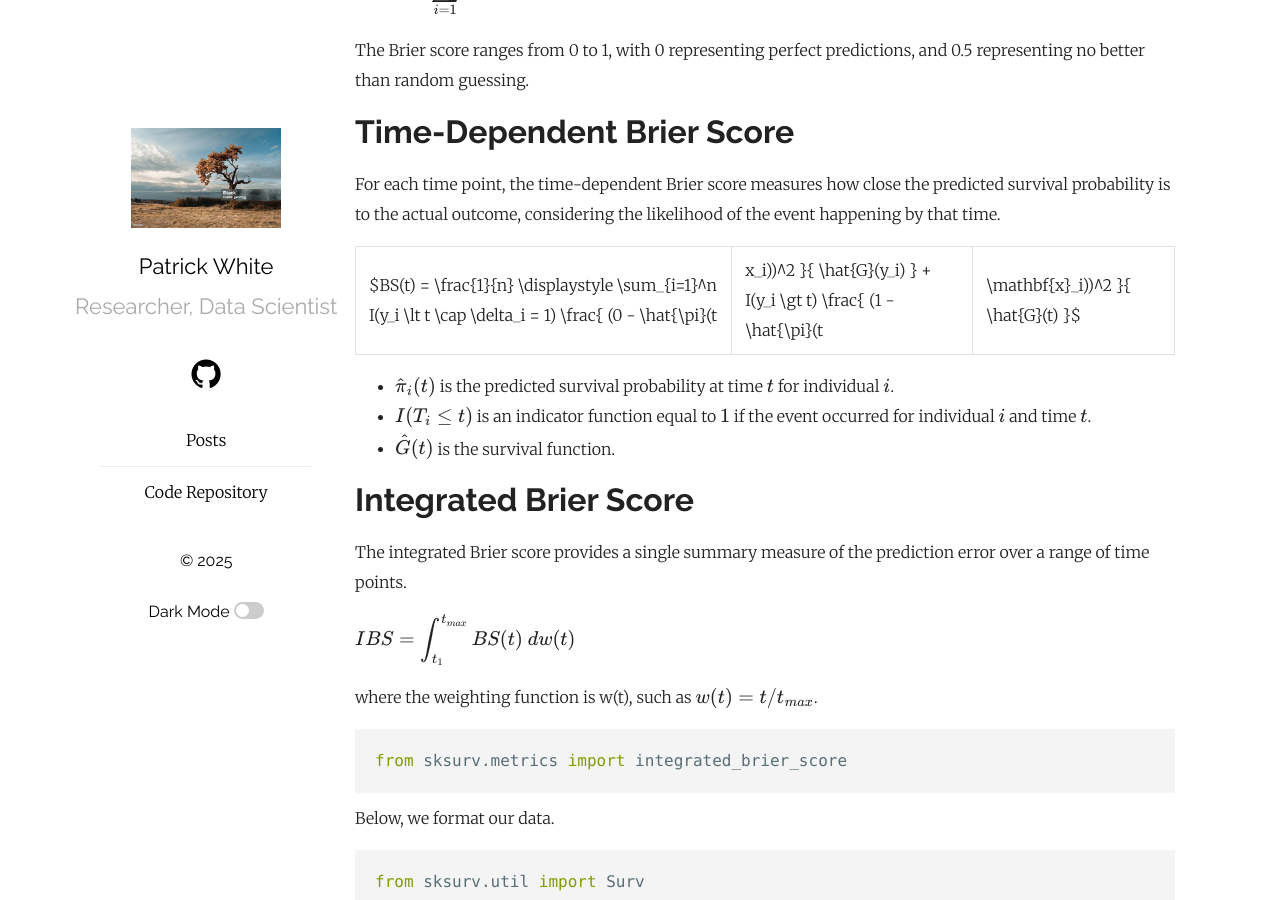
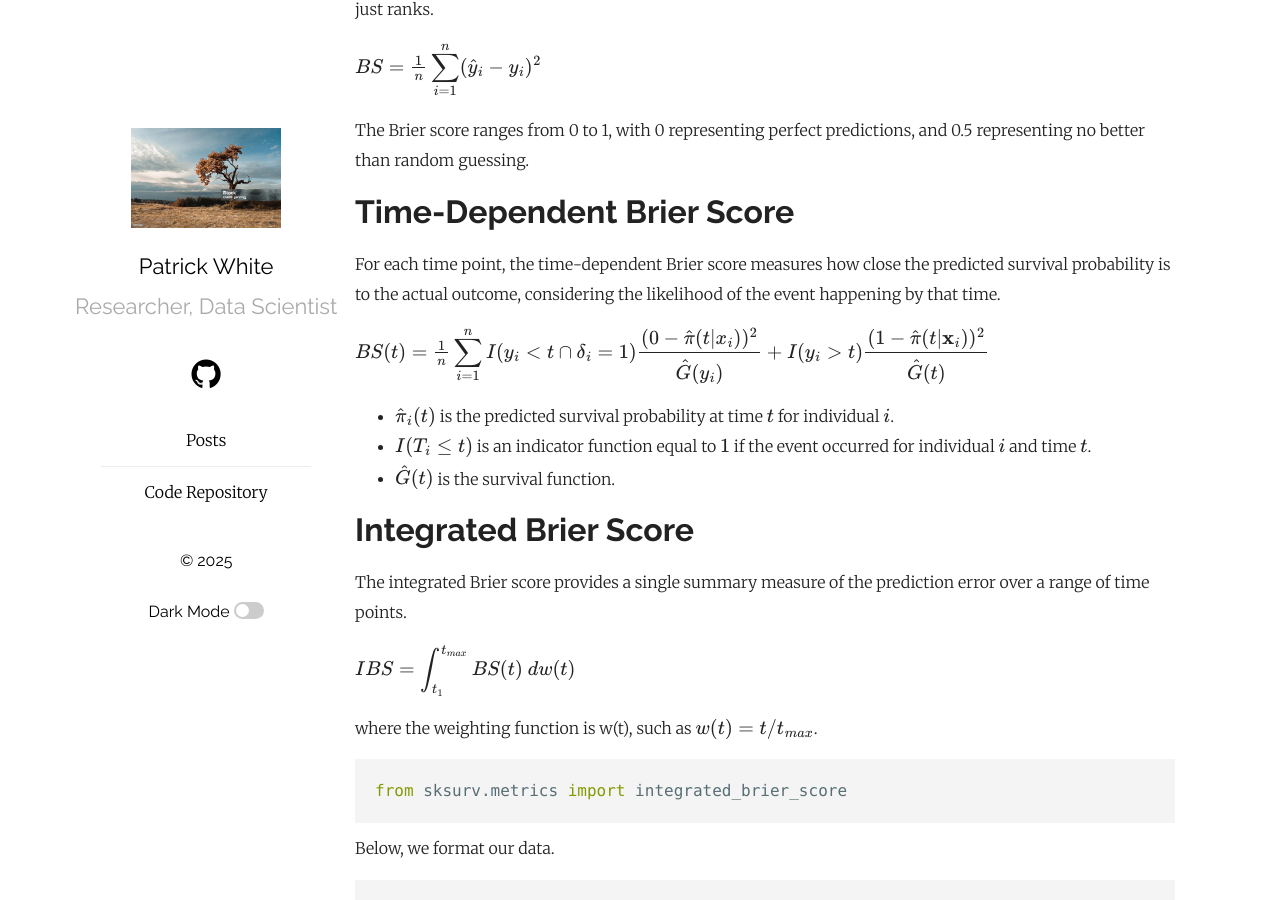
Before and after one commit to pw598/pw598.github.io, a Jekyll site: the page built from _posts/2025-02-28-Survival-Analysis-II-Survival-Regression.md, in a window 1280 px wide and 900 px high, scrolled down 10232 px. Built offline with Jekyll 4.4.1, drawn with Linux system fonts in a browser that asks for light colours; formulas are drawn with MathJax 3; some of the changed text lies outside the part shown.

Commit message:
Add files via upload

````diff
--- a/_posts/2025-02-28-Survival-Analysis-II-Survival-Regression.md
+++ b/_posts/2025-02-28-Survival-Analysis-II-Survival-Regression.md
@@ -91,7 +91,7 @@
 
 Next, import the <code>CoxPHFitter</code>, fit to the data, and inspect the results via the built-in <code>print_summary</code> method.
 
-<img src="https://github.com/pw598/pw598.github.io/blob/main/_posts/images/sa2-2.png?raw=true" style="height: 600px; width:auto;">
+<img src="https://github.com/pw598/pw598.github.io/blob/main/_posts/images/sa2-2.png?raw=true" style="height: 700px; width:auto;">
 
 
 We can plot the coefficient values and their confidence intervals using the plot function.
@@ -127,7 +127,7 @@
 results.print_summary(decimals=3, model="untransformed variables")
 ```
 
-<img src="https://github.com/pw598/pw598.github.io/blob/main/_posts/images/sa2-4.png?raw=true" style="height: 600px; width:auto;">
+<img src="https://github.com/pw598/pw598.github.io/blob/main/_posts/images/sa2-4.png?raw=true" style="height: 500px; width:auto;">
 
 
 
@@ -148,7 +148,7 @@
 cph.print_summary()
 ```
 
-<img src="https://github.com/pw598/pw598.github.io/blob/main/_posts/images/sa2-5.png?raw=true" style="height: 600px; width:auto;">
+<img src="https://github.com/pw598/pw598.github.io/blob/main/_posts/images/sa2-5.png?raw=true" style="height: 700px; width:auto;">
 
 
 
@@ -161,10 +161,10 @@
 
 $\text{Partial AIC} = -2 \cdot \ell_{events} + 2k$
 
-$\ell_{events} = \sum_{i=1}^n \delta_i ~log(h(t_i|\mathbf{x}_i) - \displaystyle \int_0^{t_i} h(u|\mathbf{x}_i) ~du$
+<p>$\ell_{events} = \sum_{i=1}^n \delta_i ~log(h(t_i|\mathbf{x}_i) - \displaystyle \int_0^{t_i} h(u|\mathbf{x}_i) ~du$</p>
 
 - $\delta_i$ is the event indicator
-- $h(t|\mathbf{x})$ is the hazard function at time t given covariates $\mathbf{x}$
+- <p>$h(t|\mathbf{x})$ is the hazard function at time t given covariates $\mathbf{x}$</p>
 - $t_i$ is the time observed for the $i^{th}$ individual. The integral accounts for the cumulative hazard contribution of events. As with the standard AIC, the $2k$ term penalizes overfitting.
 
 
@@ -287,7 +287,7 @@
 
 For each time point, the time-dependent Brier score measures how close the predicted survival probability is to the actual outcome, considering the likelihood of the event happening by that time.
 
-$BS(t) = \frac{1}{n} \displaystyle \sum_{i=1}^n I(y_i \lt t \cap \delta_i = 1) \frac{ (0 - \hat{\pi}(t|x_i))^2 }{ \hat{G}(y_i) } + I(y_i \gt t) \frac{ (1 - \hat{\pi}(t|\mathbf{x}_i))^2 }{ \hat{G}(t) }$
+<p>$BS(t) = \frac{1}{n} \displaystyle \sum_{i=1}^n I(y_i \lt t \cap \delta_i = 1) \frac{ (0 - \hat{\pi}(t|x_i))^2 }{ \hat{G}(y_i) } + I(y_i \gt t) \frac{ (1 - \hat{\pi}(t|\mathbf{x}_i))^2 }{ \hat{G}(t) }$</p>
 
 - $\hat{\pi}_i(t)$ is the predicted survival probability at time $t$ for individual $i$.
 - $I(T_i \le t)$ is an indicator function equal to $1$ if the event occurred for individual $i$ and time $t$.
````
